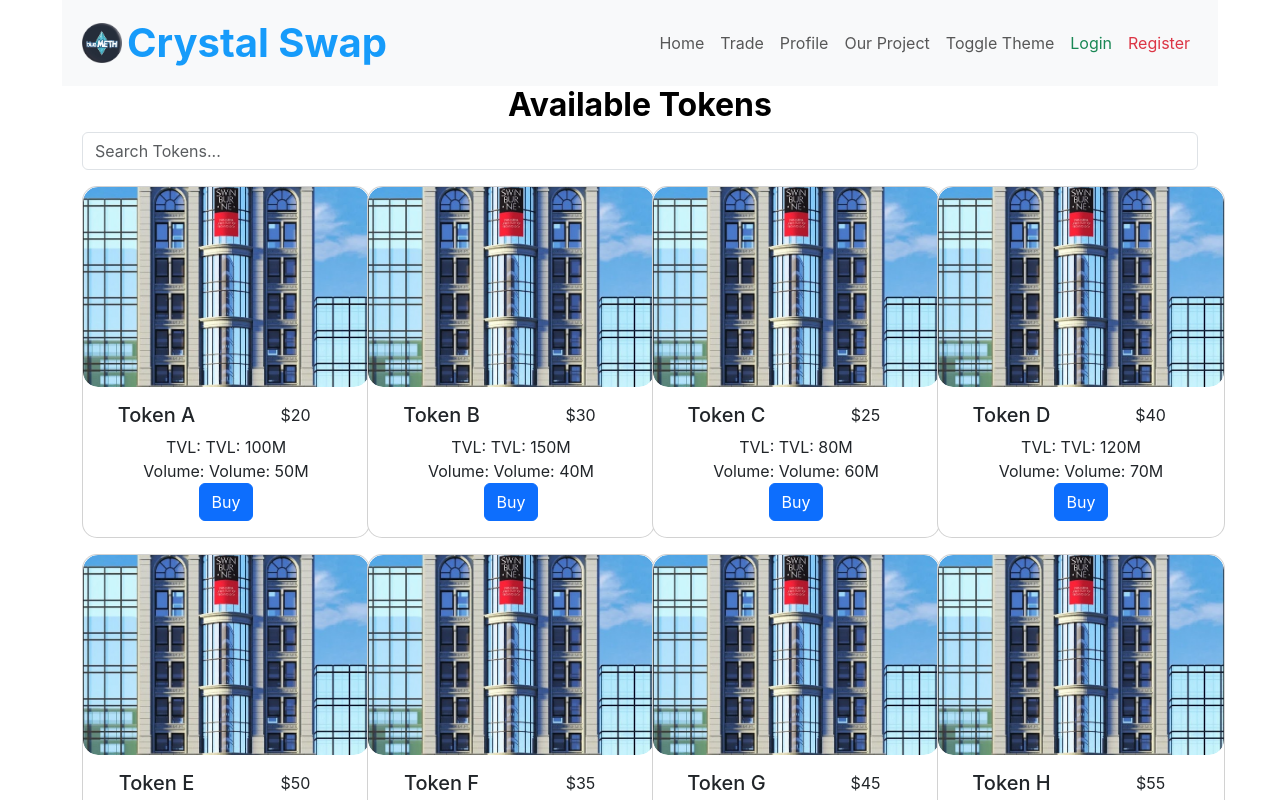
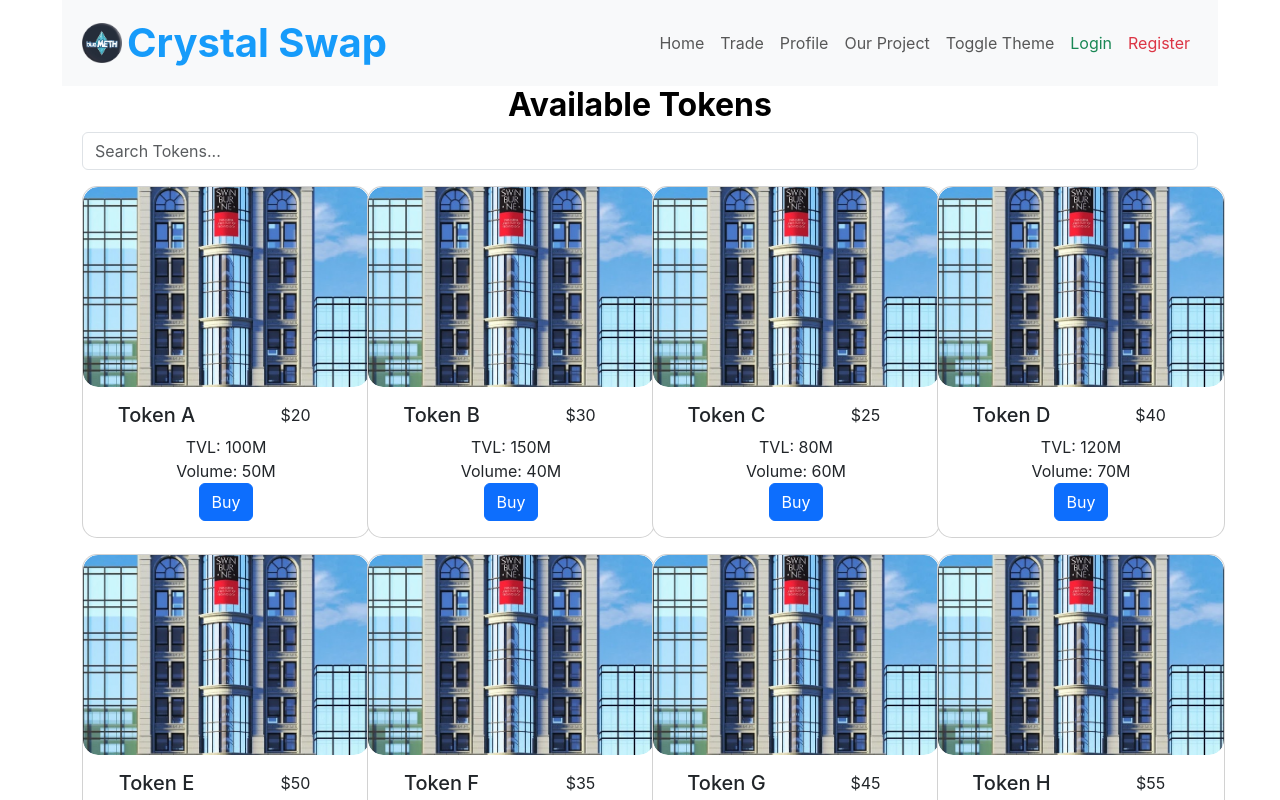
Before and after one commit to EHC-35-1/front-end, a React (Vite) app: page /trade in a window 1280 px wide. Shown: the top 800 px of the page. Built offline with nearby package versions, Linux system fonts and the light colour scheme.

Commit message:
Hotfix duplicate words

```diff
--- a/src/pages/Trade/assetCard.jsx
+++ b/src/pages/Trade/assetCard.jsx
@@ -24,12 +24,12 @@ const CardComponent = ({ imageSrc, name, price, tvl, volume, onBuyClick }) => {
         </Row>
         <Row>
           <Col md={12}>
-            <Card.Text>TVL: {tvl}</Card.Text>
+            <Card.Text>{tvl}</Card.Text>
           </Col>
         </Row>
         <Row>
           <Col md={12}>
-            <Card.Text>Volume: {volume}</Card.Text>
+            <Card.Text>{volume}</Card.Text>
           </Col>
         </Row>
         <Button variant="primary" onClick={onBuyClick}>
```
